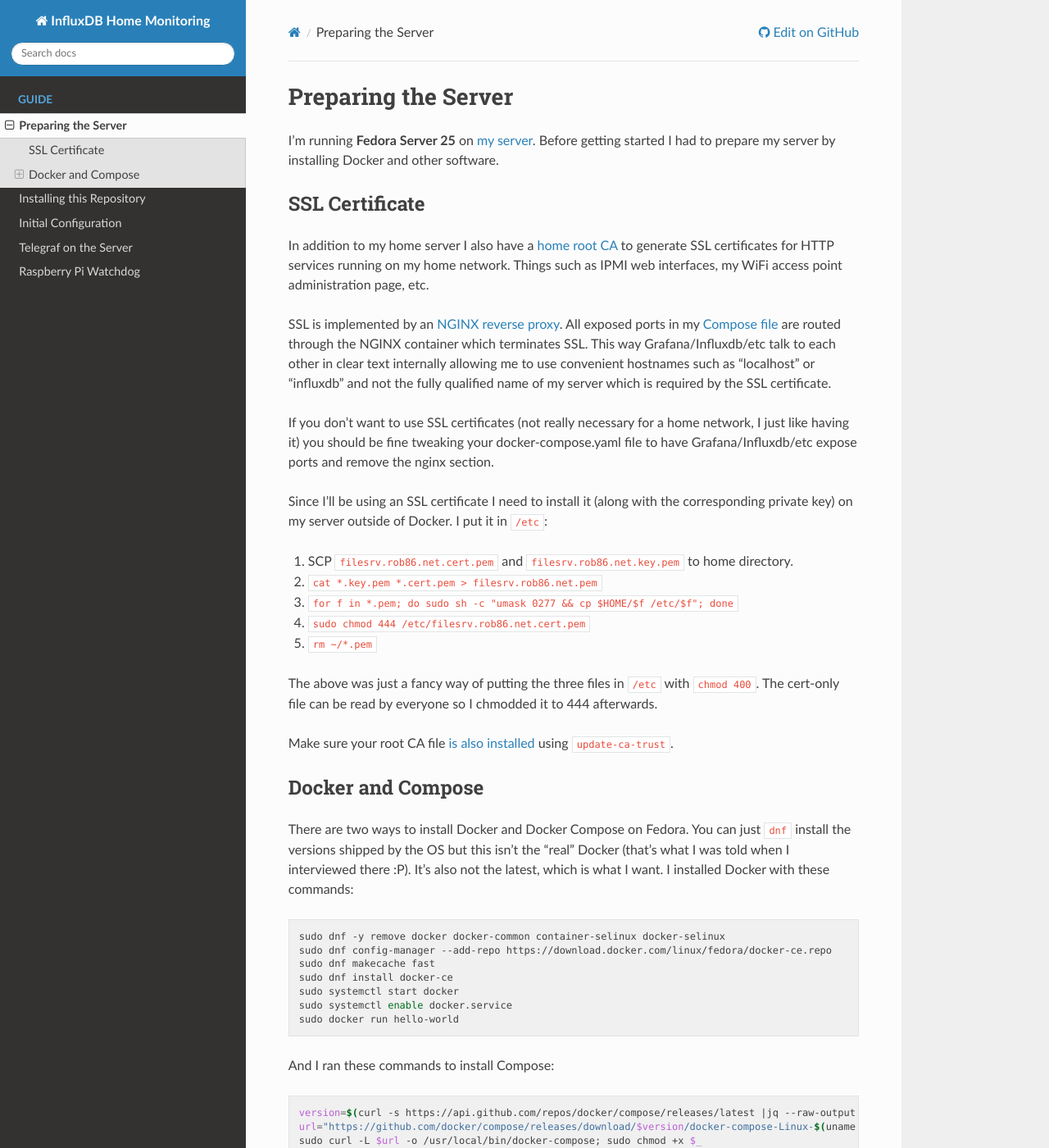
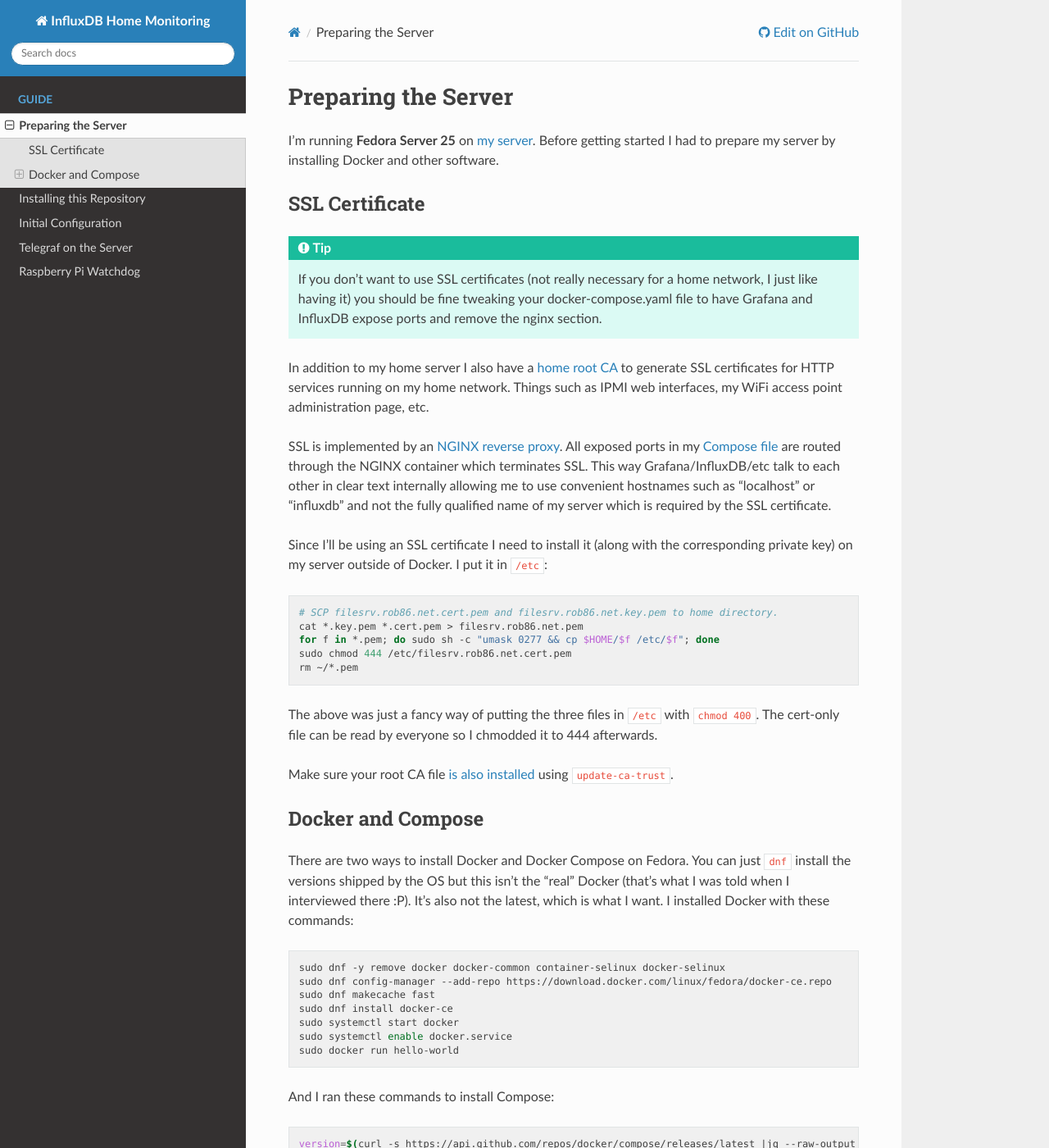
Before and after one commit to Robpol86/influxdb, a Sphinx documentation site: the page built from docs/prepare.rst, in a window 1280 px wide and 1400 px high. Shown: the whole window at 82% size. Built offline with Sphinx 7.4.7 and the Read the Docs theme 2.0.0, drawn with Linux system fonts in a browser that asks for light colours; some of the changed text lies outside the part shown.

Commit message:
Sphinxified docs.
Tidied up docs and using Sphinx features for a nicer looking
documentation.

```diff
--- a/docs/config.rst
+++ b/docs/config.rst
@@ -23,8 +23,10 @@
     CREATE USER grafana WITH PASSWORD 'REPLACE_ME'
     GRANT READ ON telegraf TO grafana
 
-* **TODO**: use ``GRANT WRITE ON telegraf TO telegraf_filesrv`` once https://github.com/influxdata/telegraf/issues/2496
-  is fixed.
+.. note::
+
+    **TODO**: Use ``GRANT WRITE ON telegraf TO telegraf_filesrv`` once
+    https://github.com/influxdata/telegraf/issues/2496 is fixed.
 
 Grafana
 =======
--- a/docs/prepare.rst
+++ b/docs/prepare.rst
@@ -10,27 +10,32 @@
 SSL Certificate
 ===============
 
+.. tip::
+
+    If you don't want to use SSL certificates (not really necessary for a home network, I just like having it) you
+    should be fine tweaking your docker-compose.yaml file to have Grafana and InfluxDB expose ports and remove the nginx
+    section.
+
 In addition to my home server I also have a `home root CA <https://robpol86.com/root_certificate_authority.html>`_ to
 generate SSL certificates for HTTP services running on my home network. Things such as IPMI web interfaces, my WiFi
 access point administration page, etc.
 
 SSL is implemented by an `NGINX reverse proxy <https://github.com/Robpol86/influxdb/blob/master/etc/nginx.conf>`_. All
 exposed ports in my `Compose file <https://github.com/Robpol86/influxdb/blob/master/docker-compose.yml>`_ are routed
-through the NGINX container which terminates SSL. This way Grafana/Influxdb/etc talk to each other in clear text
+through the NGINX container which terminates SSL. This way Grafana/InfluxDB/etc talk to each other in clear text
 internally allowing me to use convenient hostnames such as "localhost" or "influxdb" and not the fully qualified name of
 my server which is required by the SSL certificate.
-
-If you don't want to use SSL certificates (not really necessary for a home network, I just like having it) you should be
-fine tweaking your docker-compose.yaml file to have Grafana/Influxdb/etc expose ports and remove the nginx section.
 
 Since I'll be using an SSL certificate I need to install it (along with the corresponding private key) on my server
 outside of Docker. I put it in ``/etc``:
 
-1. SCP ``filesrv.rob86.net.cert.pem`` and ``filesrv.rob86.net.key.pem`` to home directory.
-2. ``cat *.key.pem *.cert.pem > filesrv.rob86.net.pem``
-3. ``for f in *.pem; do sudo sh -c "umask 0277 && cp $HOME/$f /etc/$f"; done``
-4. ``sudo chmod 444 /etc/filesrv.rob86.net.cert.pem``
-5. ``rm ~/*.pem``
+.. code-block:: bash
+
+    # SCP filesrv.rob86.net.cert.pem and filesrv.rob86.net.key.pem to home directory.
+    cat *.key.pem *.cert.pem > filesrv.rob86.net.pem
+    for f in *.pem; do sudo sh -c "umask 0277 && cp $HOME/$f /etc/$f"; done
+    sudo chmod 444 /etc/filesrv.rob86.net.cert.pem
+    rm ~/*.pem
 
 The above was just a fancy way of putting the three files in ``/etc`` with ``chmod 400``. The cert-only file can be read
 by everyone so I chmodded it to 444 afterwards.
@@ -70,7 +75,9 @@
 I ran into a problem on my server during reboot: the containers wouldn't auto-start on boot but would if I manually
 started them. I was seeing this error:
 
-``Failed to start container 06551c8e77474b48a: open /etc/resolv.conf: no such file or directory``
+.. code-block:: text
+
+    Failed to start container 06551c8e77474b48a: open /etc/resolv.conf: no such file or directory
 
 Turns out there was a race condition between NetworkManager waiting for DHCP and Docker starting the containers. Docker
 was too fast and tried to start containers before NetworkManager created the ``/etc/resolv.conf`` symlink. I fixed this
--- a/docs/telegraf.rst
+++ b/docs/telegraf.rst
@@ -57,7 +57,7 @@
 
 .. code-block:: bash
 
-    sudo docker exec -it influxdb influx -ssl -unsafeSsl -database telegraf
+    sudo docker exec -it influxdb influx -database telegraf
 
 .. code-block:: sql
 
```
